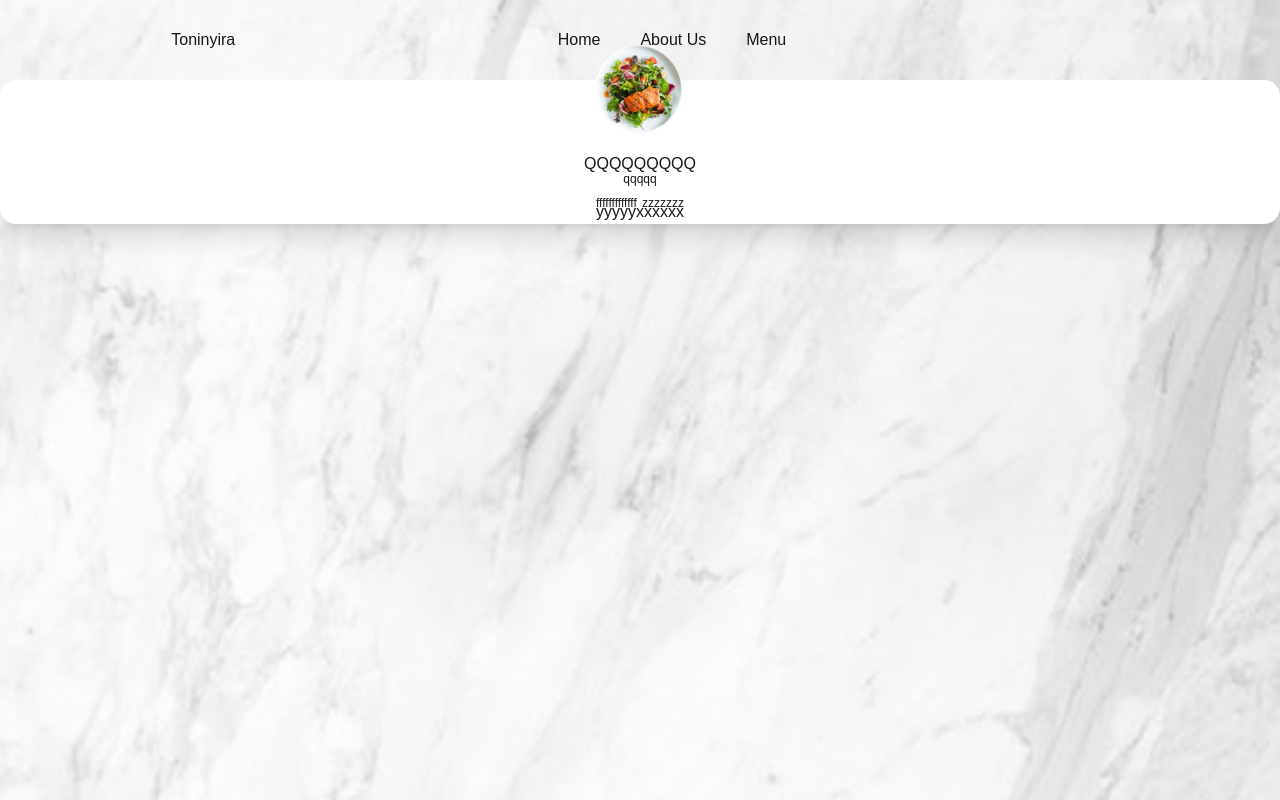
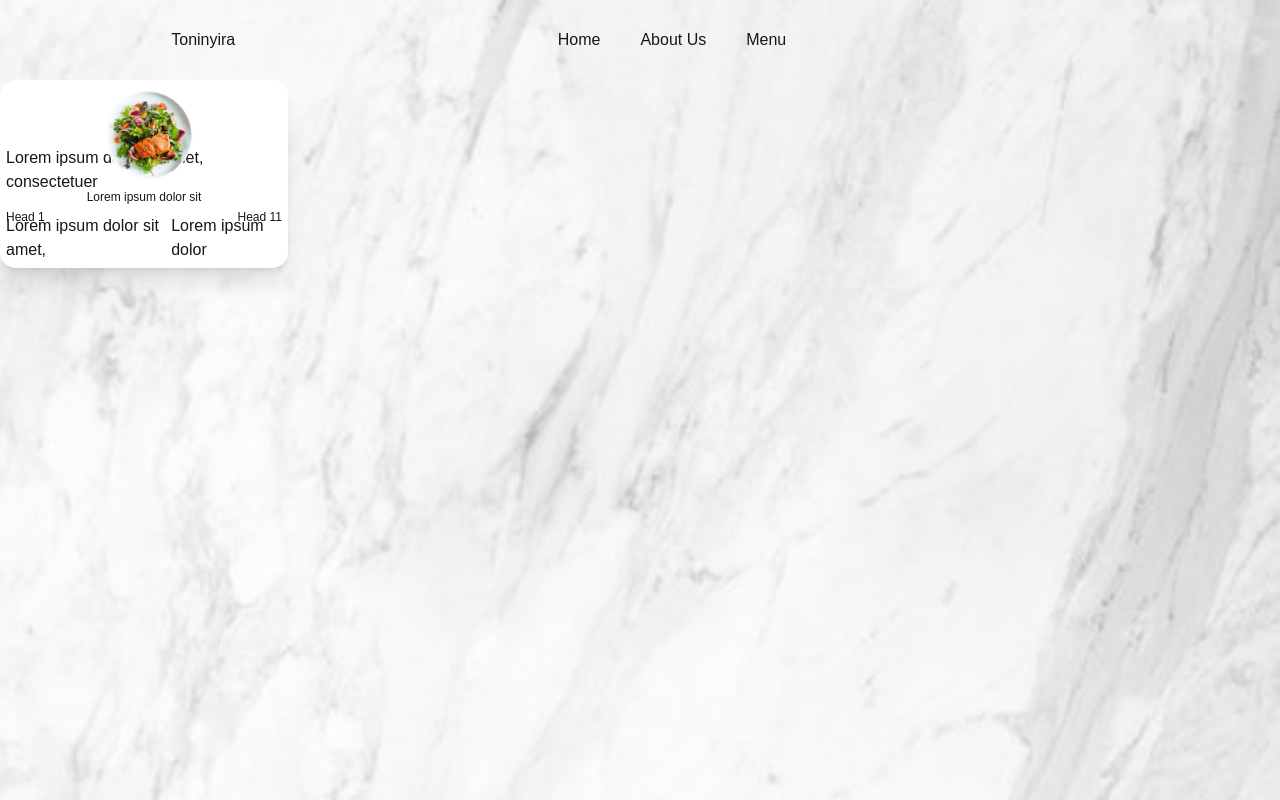
Before and after one commit to manienrico/toninyira, a Next.js app: page /component/card in a window 1280 px wide. Built offline with nearby package versions, Linux system fonts and the light colour scheme.

Commit message:
card styling challenges

```diff
--- a/src/app/component/card/page.jsx
+++ b/src/app/component/card/page.jsx
@@ -5,21 +5,22 @@ import Image from "next/image";
 
 export default function Card({altern}){
     return(
-        <div className="flex items-center flex-col bg-white rounded-2xl relative shadow-xl">
-            <div className="flex flex-col">
-                <section className="flex flex-col absolute bottom-20 " >
+        <div className="flex items-center flex-col bg-white rounded-2xl relative shadow-xl p-1.5 max-w-72">
+            <div className="flex flex-col my-1 items-center">
+                <section className="flex flex-col absolute mb-4 mt--5" >
                     <Image
                         src="/images/png1.png"
                         width={100}
                         height={100}
                         alt={altern}
-                        // className="shadow rounded-full "
+                        // className="justify-start  "
                     />
                 </section>
-                <ItemText item="QQQQQQQQQ" itemCalories="qqqqq" />
+                <ItemText item="Lorem ipsum dolor sit amet, consectetuer" itemCalories="Lorem ipsum dolor sit" />
+                {/* <hr className="absolute border-t border-gray-300 my-6" /> */}
             </div>
-            <hr className="absolute border-t-4 border-blue-500 my-4" />
-            <ItemFootnote footnoteHead="fffffffffffff" footnoteHead1="zzzzzzz" footnoteText="yyyyy" footnoteText1="xxxxxx" />
+
+            <ItemFootnote footnoteHead="Head 1" footnoteHead1="Head 11" footnoteText="Lorem ipsum dolor sit amet," footnoteText1="Lorem ipsum dolor" />
         </div>
     )
 }
--- a/src/app/component/itemText/page.jsx
+++ b/src/app/component/itemText/page.jsx
@@ -1,7 +1,7 @@
 export default function ItemText({item,itemCalories}){
     return(
-        <section className="flex flex-col z-10 mt-12 py-6">
-            <h3>{item}</h3>
+        <section className="flex flex-col justify-center items-center mt-10 py-4">
+            <h3 className="justify-center ">{item}</h3>
             <sub className="flex justify-center">{itemCalories}</sub>
         </section>
     )
```
